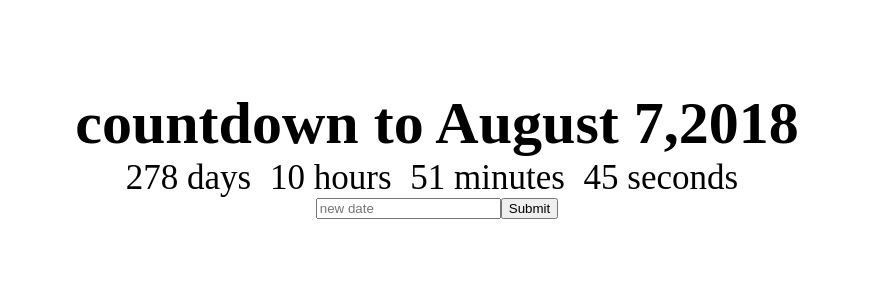
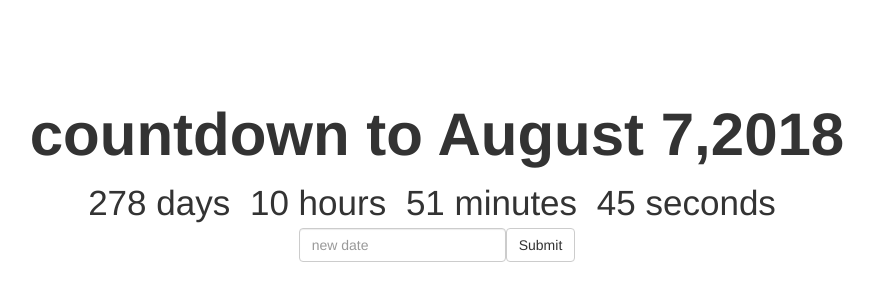
Before and after one commit to ankitbhardwaj78/Countdownchamp, a React (Create React App) app: page / in a window 1280 px wide. Shown: the part 164-464 px from the top of the page, without its empty margins (203-1077 px from the left). Built offline with nearby package versions, Linux system fonts and the light colour scheme; the HTML template or start-up script is replaced by a standard one.

Commit message:
react bootstap added

```diff
--- a/package.json
+++ b/package.json
@@ -4,6 +4,7 @@
   "private": true,
   "dependencies": {
     "react": "^16.0.0",
+    "react-bootstrap": "^0.31.5",
     "react-dom": "^16.0.0",
     "react-scripts": "1.0.14"
   },
--- a/public/index.html
+++ b/public/index.html
@@ -19,6 +19,7 @@
       work correctly both with client-side routing and a non-root public URL.
       Learn how to configure a non-root public URL by running `npm run build`.
     -->
+    <link rel="stylesheet" href="https://maxcdn.bootstrapcdn.com/bootstrap/latest/css/bootstrap.min.css">
     <title>React App</title>
   </head>
   <body>
--- a/src/App.jsx
+++ b/src/App.jsx
@@ -1,6 +1,9 @@
 import React, { Component } from 'react';
 import Clock from './Clock';
 import './App.css';
+import { Form , FormControl, Button } from 'react-bootstrap';
+
+
 class App extends Component{
  constructor(props)
    {
@@ -21,12 +24,13 @@
           <Clock
               deadline={this.state.deadline}
            />
-           <div>
-                 <input placeholder='new date'
+           <Form inline>
+                 <FormControl
+                  placeholder='new date'
                 onChange={event=>this.setState({newDeadline: event.target.value})}
                  />
-                 <button onClick={()=>this.changedeadline()}>Submit </button>
-             </div>
+                 <Button onClick={()=>this.changedeadline()}>Submit </Button>
+             </Form>
           </div>
                       )
                   }
--- a/src/Clock.jsx
+++ b/src/Clock.jsx
@@ -11,11 +11,23 @@
                    seconds:0
               }
       }
+
+
       componentWillMount(){
         this.getTimeutil(this.props.deadline);
       }
+
+
       componentDidMount(){
       setInterval(() => this.getTimeutil(this.props.deadline),1000 );
+      }
+
+      leading0(num)
+      {
+      if(num<10)
+         return '0' + num;
+      else
+         return num;
       }
 
   getTimeutil(deadline){
@@ -29,10 +41,10 @@
 render(){
     return(
          <div>
-             <div className="clock-days"> {this.state.days} days</div>
-            <div className="clock-hours"> {this.state.hours} hours</div>
-            <div className="clock-minutes"> {this.state.minutes} minutes</div>
-            <div className="clock-seconds"> {this.state.seconds} seconds</div>
+             <div className="clock-days"> {this.leading0(this.state.days)} days</div>
+            <div className="clock-hours"> {this.leading0(this.state.hours)} hours</div>
+            <div className="clock-minutes"> {this.leading0(this.state.minutes)} minutes</div>
+            <div className="clock-seconds"> {this.leading0(this.state.seconds)} seconds</div>
           </div>
           )
      }
```
Also changed, not shown: 1 other file (tests, documents, lock files or other folders).
